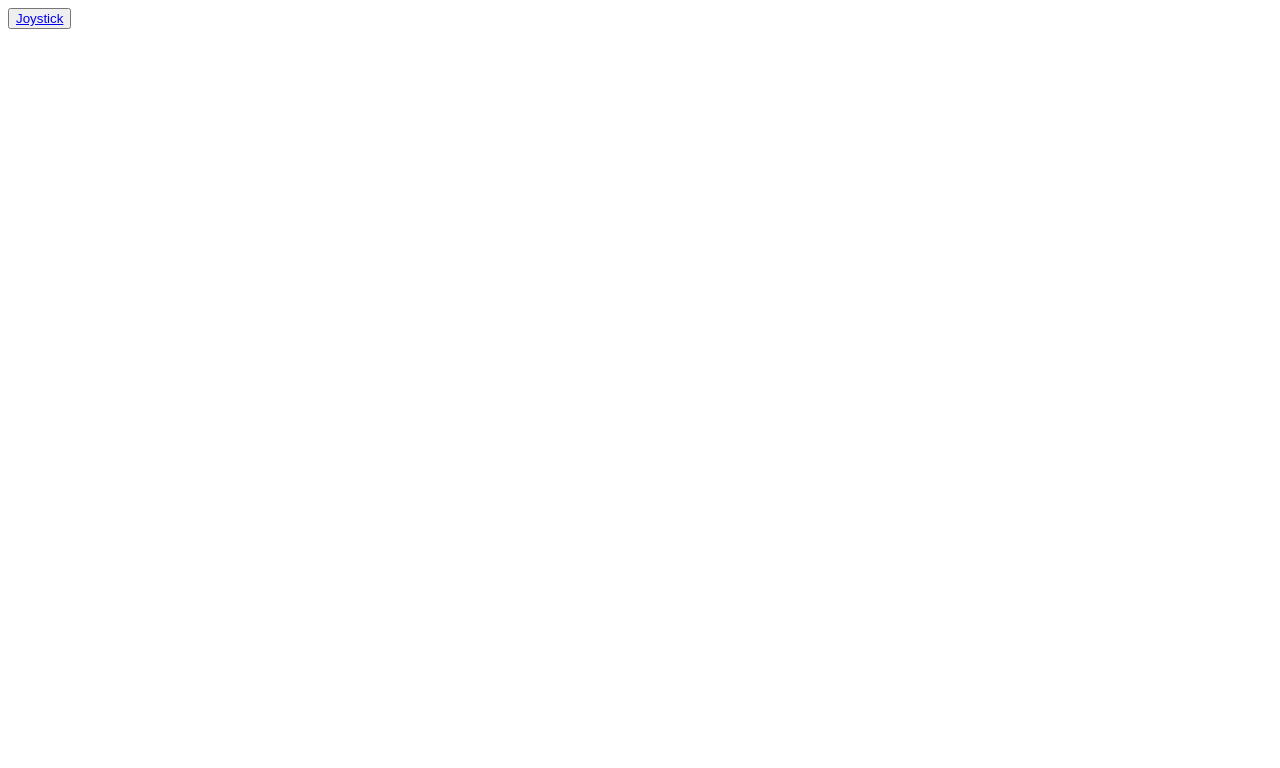
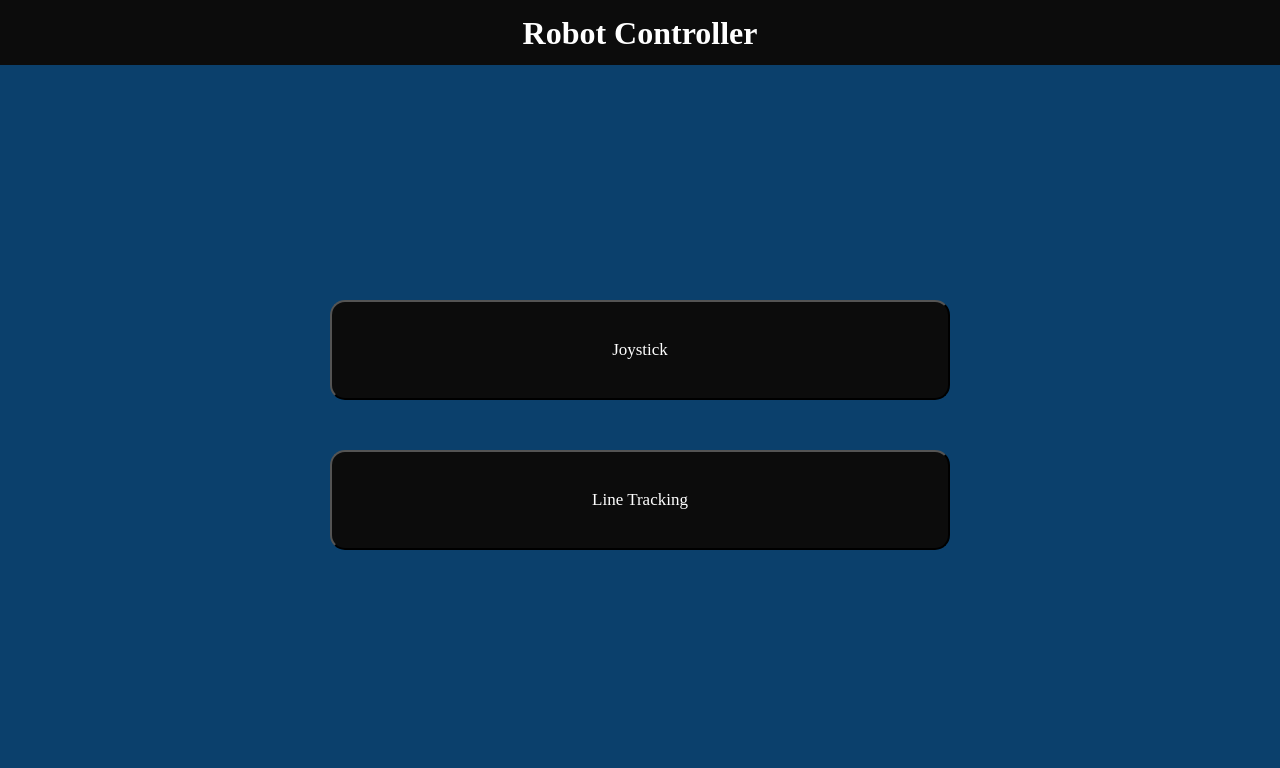
Before and after one commit to LewisTrundle/robot-controller, a website: page public/index.html in a window 1280 px wide. Drawn offline with Linux system fonts and the light colour scheme; a web font is replaced by a local one.

Commit message:
Made index page

```diff
--- a/public/index.html
+++ b/public/index.html
@@ -3,8 +3,19 @@
 <head>
   <meta charset="UTF-8">
   <title>Joystick Controller</title>
+  <link rel="stylesheet" href="joystick/joystick.css">
   <link href="https://fonts.cdnfonts.com/css/digital-numbers" rel="stylesheet">
 </head>
 <body>
-  <button><a href="joystick.html">Joystick</a></button>
+  <div class="header">
+    <h1>Robot Controller</h1>
+    </div>
+  </div>
+  <div class="content">
+    <div class="buttons center-buttons">
+      <button><a href="joystick.html">Joystick</a></button>
+      <button><a href="line-tracking.html">Line Tracking</a></button>
+    </div>
+  </div>
+
 </body>
--- a/public/joystick/joystick.css
+++ b/public/joystick/joystick.css
@@ -21,7 +21,7 @@ body {
 /* HEADER SECTION */
 .header {
   display: flex;
-  height: 50px;
+  height: 65px;
   width: 100%;
   background-color: var(--black);
   align-items: center;
@@ -49,13 +49,17 @@ body {
 }
 
 
+/* CONTENT SECTION */
 .content {
   display: flex;
   height: 85%;
   margin: 20px;
 }
 
-.buttons {
+
+/* BUTTONS SECTION */
+.buttons,
+.buttons-main {
   display: flex;
   flex-direction: column;
   align-items: center;
@@ -63,7 +67,12 @@ body {
   width: 35%;
 }
 
-.buttons button {
+.center-buttons {
+  width: 100%;
+}
+
+.buttons button,
+.buttons button a {
   cursor: pointer;
   background: var(--black);
   color: var(--white);
@@ -74,14 +83,17 @@ body {
   margin: 25px;
   border-radius: 15px;
   font-size: 17px;
+  text-decoration: none;
+  text-align: center;
 }
 
-.buttons button:hover {
+.buttons button:hover,
+.buttons button:hover a {
   background-color: grey;
 }
 
 
-/* JOYSTICK */
+/* JOYSTICK SECTION */
 .joystick {
   height: 100%;
   width: 65%;
--- a/src/index.js
+++ b/src/index.js
@@ -5,7 +5,7 @@ const angle_mapping_left = Piecewise([0, 45, 90, 135, 180, 225, 270, 315, 360],
 const angle_mapping_right = Piecewise([0, 45, 90, 135, 180, 225, 270, 315, 360], [0, 0, 1, 1, 1, 1, -1, 0, 0])
 
 let robot = new Robot();
-// no whitespace allowed between () an {
+// no whitespace allowed between () and {
 // no whitespace allowed between functions
 // get device code doesn't work
 let code = `
```
Also changed, not shown: public/joystick.html (+1 -1 lines).
